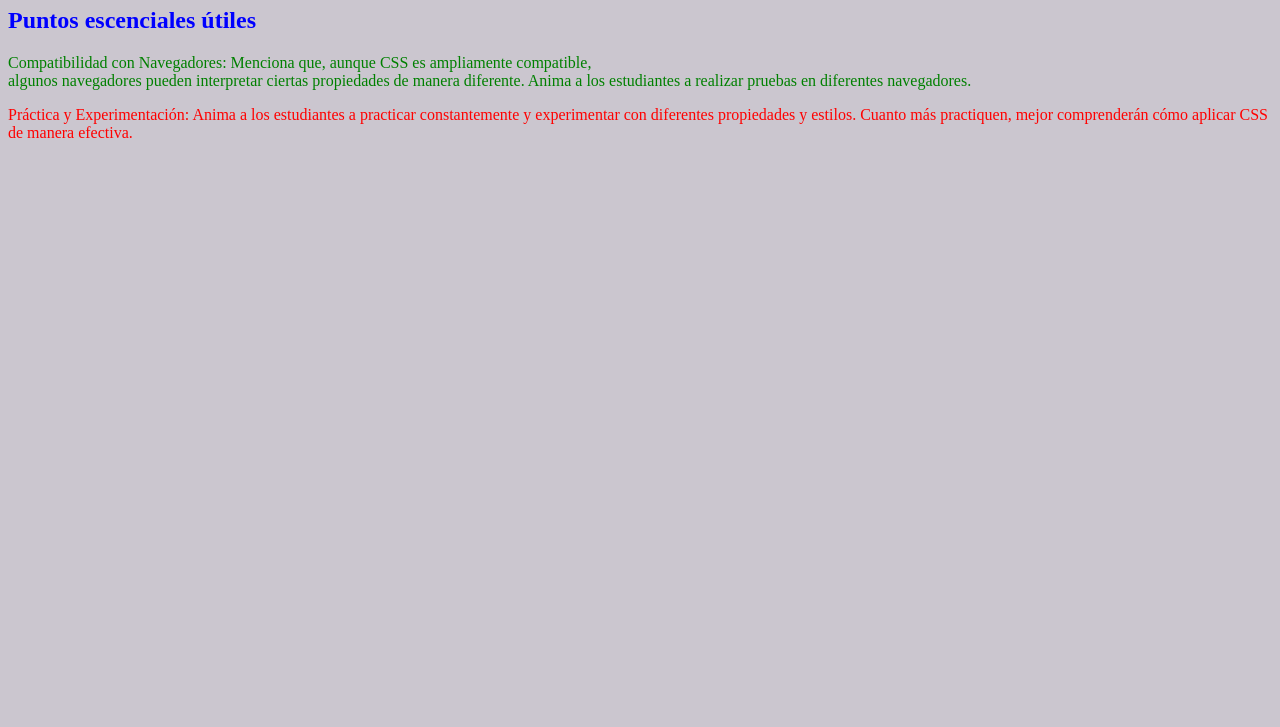
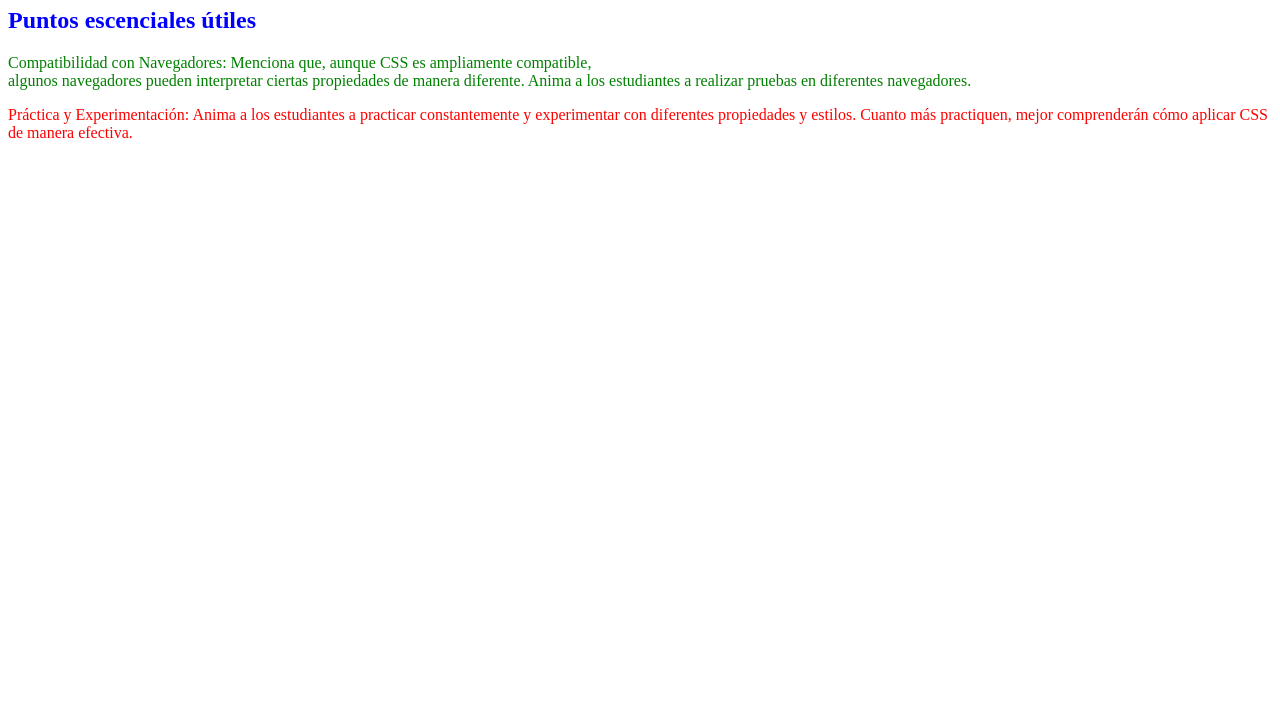
Before and after one commit to REIMOC96/PRACTICA_HTML_CSS1, a plain HTML site: page html1.html in a window 1280 px wide. Shown: the part 73-800 px from the top of the page. Drawn offline with Linux system fonts and the light colour scheme.

Commit message:
Update html1.html
ultima modificacion y final

```diff
--- a/html1.html
+++ b/html1.html
@@ -4,7 +4,7 @@
         <meta charset="utf-8" />
         <title>HTML Y CSS DESARROLLO WEB</title>
     </head>
-    <body style= "background: #cbc6cf; color:#fff;">
+    <body style= "background: #ffffff; color:#fff;">
         <h1 style="color: red;">Aspectos importante de CSS</h1>
         <h2 style="color:blue;">Puntos escenciales útiles</h2>
         <p style="color:green;">Compatibilidad con Navegadores: Menciona que, aunque CSS es ampliamente compatible,<br> algunos navegadores pueden interpretar ciertas propiedades de manera diferente. Anima a los estudiantes a realizar pruebas en diferentes navegadores.</p>
```
